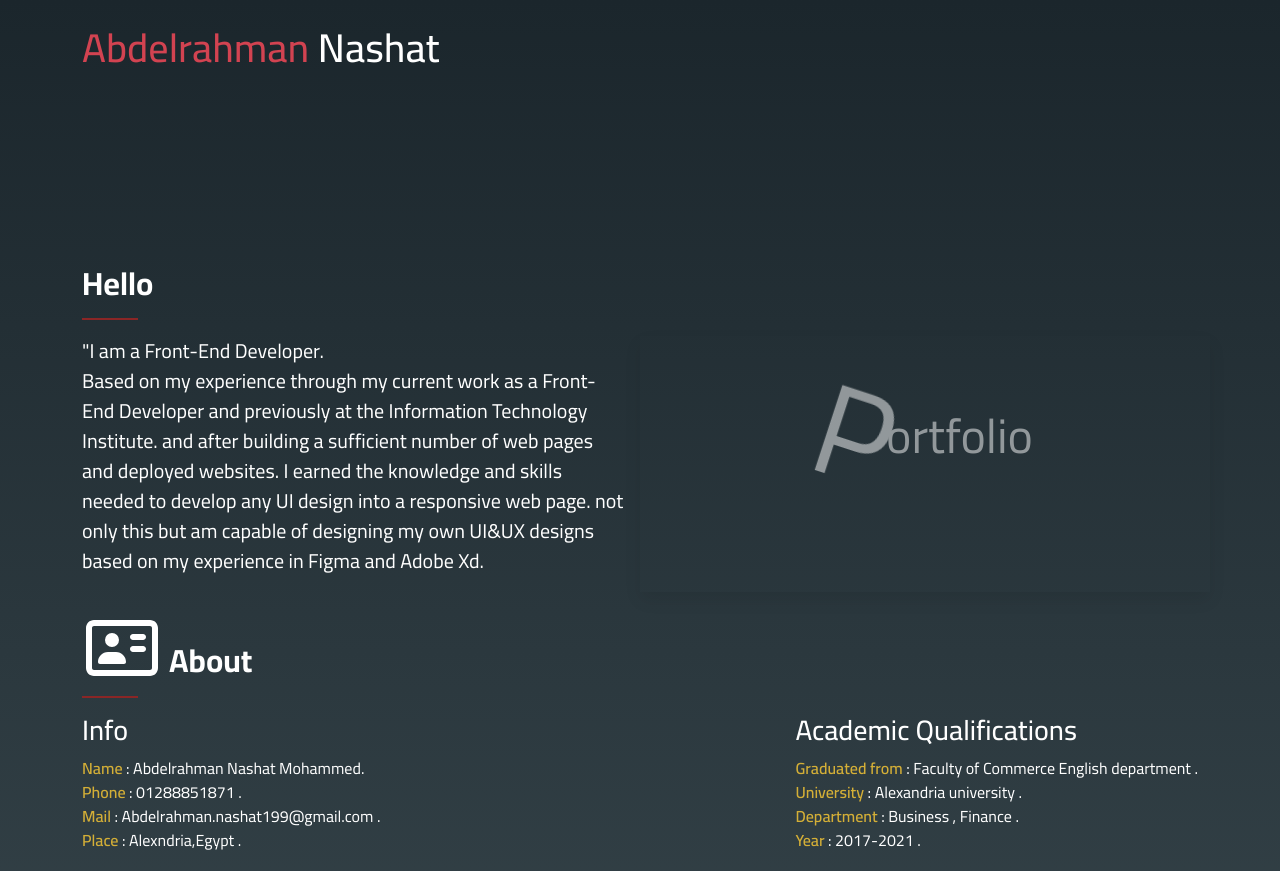
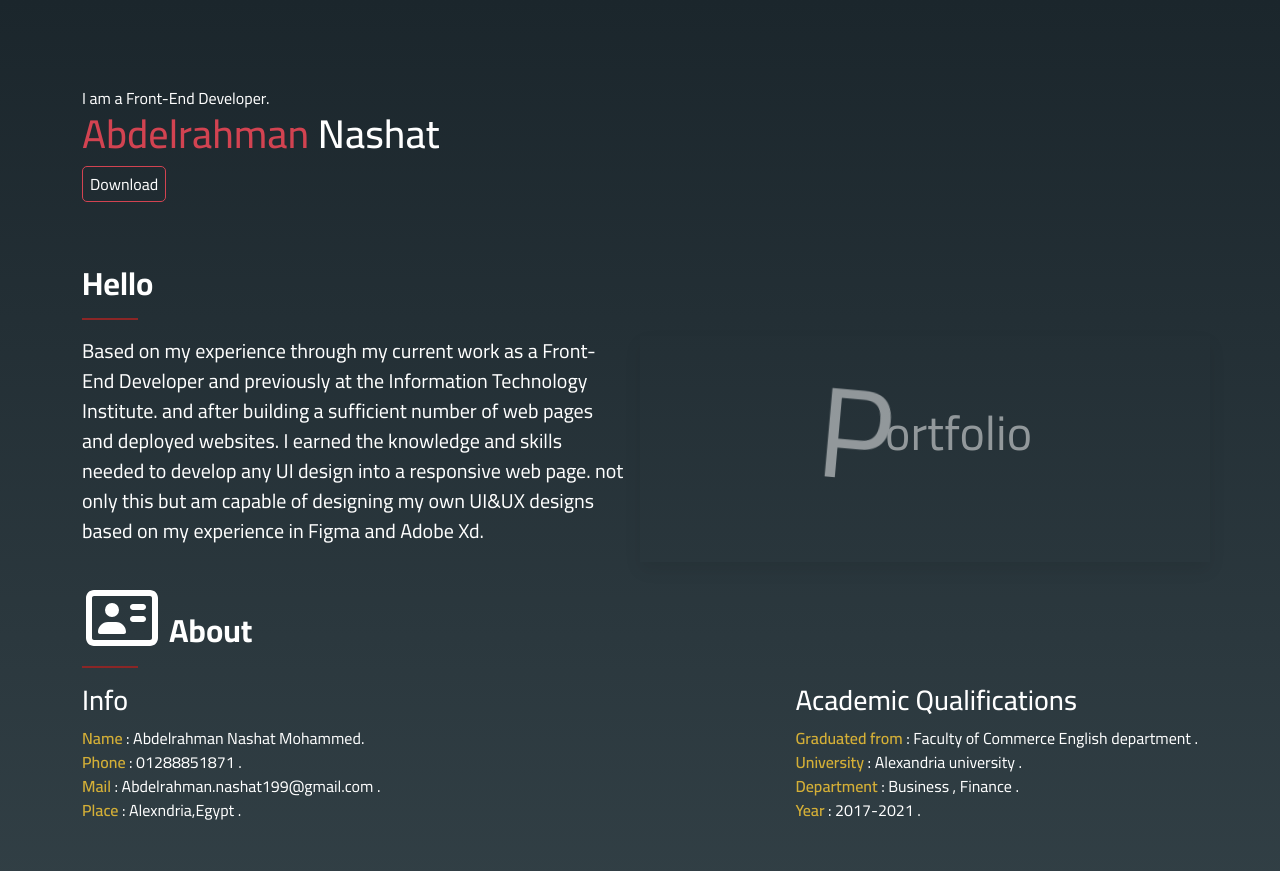
Before and after one commit to Abdelrahman-Mehrat/portfolio, a plain HTML site: page index.html in a window 1280 px wide. Shown: the top 871 px of the page. Drawn offline with nearby package versions, Linux system fonts and the light colour scheme.

Commit message:
update text/ attachment

```diff
--- a/index.html
+++ b/index.html
@@ -20,15 +20,21 @@
   <!-- start intro -->
   <section class="  position-relative describe  header__bg__clr py-4">
     <div class="container headAnimate intro-sec">
-    <h1><span>Abdelrahman</span> Nashat</h1>
+      <div class="col-md-6 intro-sec-left">
+        <div>
+          <span>I am a Front-End Developer.</span>
+          <h1 class="mb-2"><span>Abdelrahman</span> Nashat</h1>
+          <a href="assets/resource/Abdelrahman Nashat CV.pdf" download class=" download-btn">Download</a>
+        </div>
+      </div>
     </div>
     <div class="container headAnimate">
       <header class="describe__head header__style">
         <h2 class="head__line">Hello</h2>
       </header>
       <div class="describe__body typewriter row fs-5">
-        <p class="col-md-6">"I am a Front-End Developer.
-          <br>Based on my experience through my current work as a Front-End Developer and previously at the Information Technology Institute.
+        <p class="col-md-6">
+          Based on my experience through my current work as a Front-End Developer and previously at the Information Technology Institute.
           and after building a sufficient number of web pages and deployed websites.
           I earned the knowledge and skills needed to develop any UI design into a responsive web page.
           not only this but am capable of designing my own UI&UX designs based on my experience in Figma and Adobe Xd.
@@ -181,6 +187,7 @@
     </header>
     </section>
   <!-- cards -->
+
   <!-- start projects -->
 
   <!-- bootstrap -->
--- a/style/style.css
+++ b/style/style.css
@@ -130,9 +130,26 @@ a {
 .intro-sec{
 min-height: 30vh;
 }
+.intro-sec .intro-sec-left{
+  display: flex;
+  align-items: center;
+  min-height: 30vh
+}
 .intro-sec h1 span{
   color: #d24351;
 }
+.intro-sec .download-btn{
+  border: 1px solid #d24351;
+display: inline-block;
+padding: 5px 7px;
+border-radius: 5px;
+transition: 0.4s;
+color: white;
+}
+.intro-sec .download-btn:hover{
+  background-color: #d243512f;
+  color: white;
+  }
 .skill__cards__wrapper {
   border-radius: 2rem 2rem 2rem 0rem;
   border: 3px solid #f0e3ca;
```
Also changed, not shown: 1 other file.
